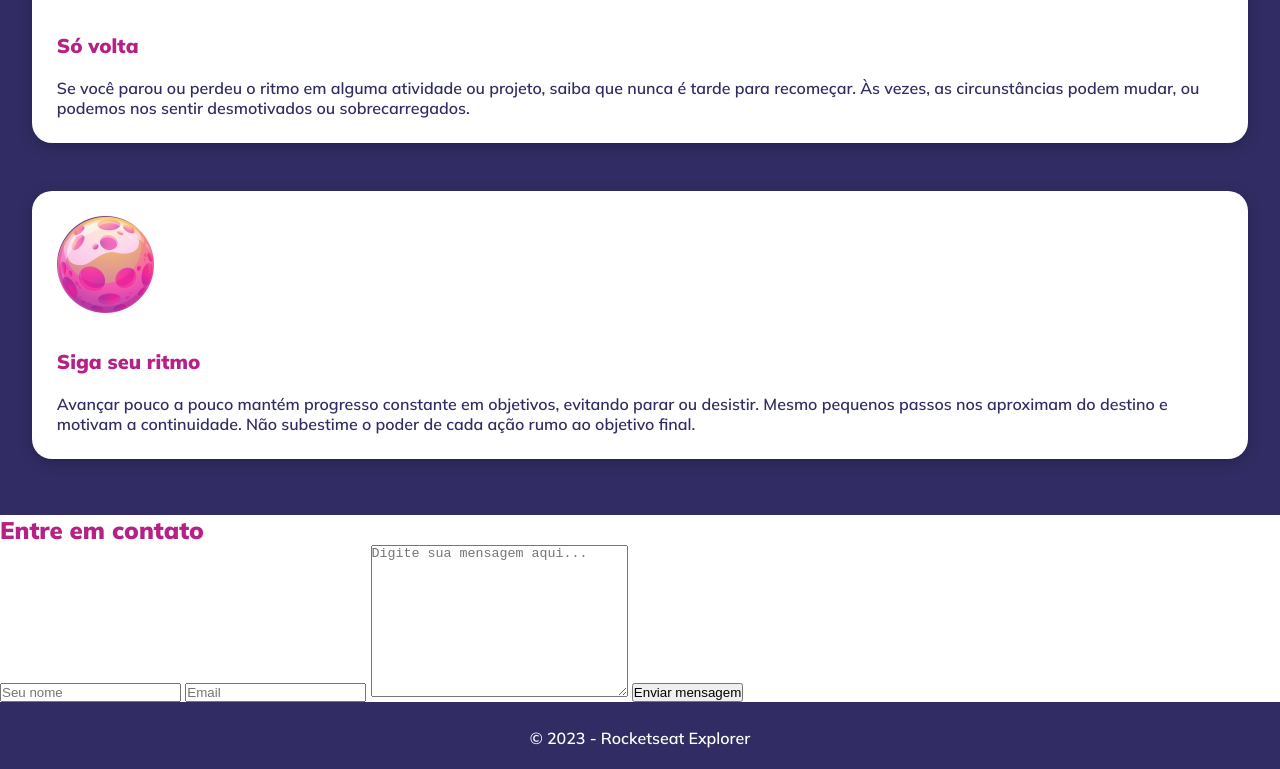
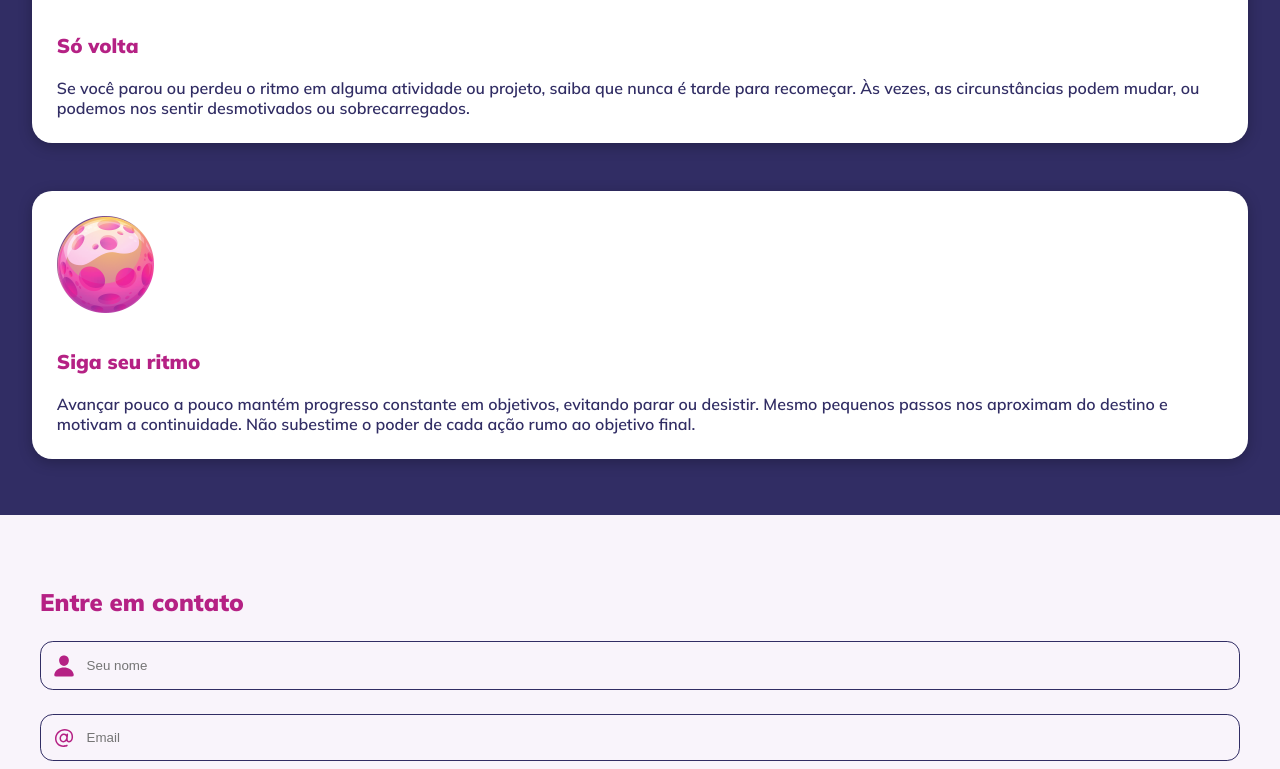
Before and after one commit to D-Kunrath/rs-explorer-desafio-intensivao, a plain HTML site: page index.html in a window 1280 px wide. Shown: the part 2031-2800 px from the top of the page. Drawn offline with Linux system fonts and the light colour scheme.

Commit message:
style: contact form || feat: animations and form beaviour

```diff
--- a/index.html
+++ b/index.html
@@ -15,9 +15,9 @@
           <h1>Explore sem limites</h1>
           <p>Porque o aprendizado é contínuo</p>
         </span>
-        <div class="btn-more">
+        <a class="btn-more" href="#details">
           <img src="./images/down-arrow.svg" alt="down arrow" />
-        </div>
+        </a>
       </div>
     </section>
     <section id="details">
@@ -51,21 +51,24 @@
       </article>
     </section>
     <section id="contact">
-      <h2>Entre em contato</h2>
-      <form>
-        <label>
+      <form class="contact-form">
+        <h2>Entre em contato</h2>
+        <label class="input-layout">
+          <img src="./images/person.svg" alt="name" />
           <input type="text" placeholder="Seu nome" />
         </label>
-        <label>
-          <input type="text" placeholder="Email" />
+        <label class="input-layout">
+          <img src="./images/at.svg" alt="email" />
+          <input type="email" placeholder="Email" />
         </label>
         <textarea
           cols="30"
           rows="10"
           placeholder="Digite sua mensagem aqui..."
         ></textarea>
-        <button type="submit">Enviar mensagem</button>
+        <button class="btn-submit" type="submit">Enviar Mensagem</button>
       </form>
+      <img src="./images/fade-bg.png" role="presentation" />
     </section>
     <footer>&copy; 2023 - Rocketseat Explorer</footer>
   </body>
--- a/scripts/index.js
+++ b/scripts/index.js
@@ -1,4 +1,7 @@
 document.querySelector("form button").addEventListener("click", (e) => {
   e.preventDefault();
-  console.log("submit form");
+  window.alert("Mensagem enviada");
+  document
+    .querySelectorAll(".contact-form input, .contact-form textarea")
+    .forEach((field) => (field.value = ""));
 });
--- a/styles/style.css
+++ b/styles/style.css
@@ -6,7 +6,6 @@
   --bg-light: #f9f4fb;
   --color-light: #b52184;
   --color-dark: #312d64;
-
   font-family: "Mulish";
 }
 
@@ -14,6 +13,10 @@
   padding: 0;
   margin: 0;
   box-sizing: border-box;
+}
+
+html {
+  scroll-behavior: smooth;
 }
 
 h1,
@@ -36,6 +39,32 @@ p {
   flex-direction: column;
   justify-content: center;
   padding: 0 2rem;
+}
+
+#landing > img {
+  -webkit-animation: slide-bottom 0.5s cubic-bezier(0.25, 0.46, 0.45, 0.94) both;
+  animation: slide-bottom 0.5s cubic-bezier(0.25, 0.46, 0.45, 0.94) both;
+}
+
+@-webkit-keyframes slide-bottom {
+  0% {
+    -webkit-transform: translateY(-100%);
+    transform: translateY(-100%);
+  }
+  100% {
+    -webkit-transform: translateY(0);
+    transform: translateY(0);
+  }
+}
+@keyframes slide-bottom {
+  0% {
+    -webkit-transform: translateY(-100%);
+    transform: translateY(-100%);
+  }
+  100% {
+    -webkit-transform: translateY(0);
+    transform: translateY(0);
+  }
 }
 
 #landing > div {
@@ -65,6 +94,14 @@ h1 {
   align-items: center;
 }
 
+.btn-more:hover {
+  transform: translateY(-0.3rem);
+}
+
+.btn-more:active {
+  transform: translateY(0.3rem);
+}
+
 /* details */
 
 #details {
@@ -90,7 +127,62 @@ article h3 {
 
 /* contact */
 
+#contact {
+  background-color: var(--bg-light);
+  padding: 4.5rem 2.5rem;
+}
+
+.contact-form {
+  display: flex;
+  flex-direction: column;
+  gap: 1.5rem;
+}
+
+#contact > img {
+  display: none;
+}
+
+.input-layout {
+  border: 1.5px solid var(--color-dark);
+  border-radius: 0.8rem;
+  padding: 0.8rem;
+  display: flex;
+  justify-content: space-between;
+  align-items: center;
+  gap: 0.8rem;
+}
+
+.input-layout input {
+  flex-grow: 1;
+  background-color: transparent;
+  color: var(--color-dark);
+  border: none;
+  outline: none;
+}
+
+.contact-form textarea {
+  border: 1.5px solid var(--color-dark);
+  border-radius: 0.8rem;
+  padding: 0.8rem;
+  background-color: transparent;
+  color: var(--color-dark);
+  resize: none;
+  outline: none;
+}
+
+.btn-submit {
+  align-self: flex-start;
+  cursor: pointer;
+  padding: 0.55rem 1rem;
+  background-color: var(--color-dark);
+  color: #ffffff;
+  border: none;
+  outline: none;
+  border-radius: 0.55rem;
+}
+
 /* footer */
+
 footer {
   height: 4.5rem;
   background-color: var(--color-dark);
```
